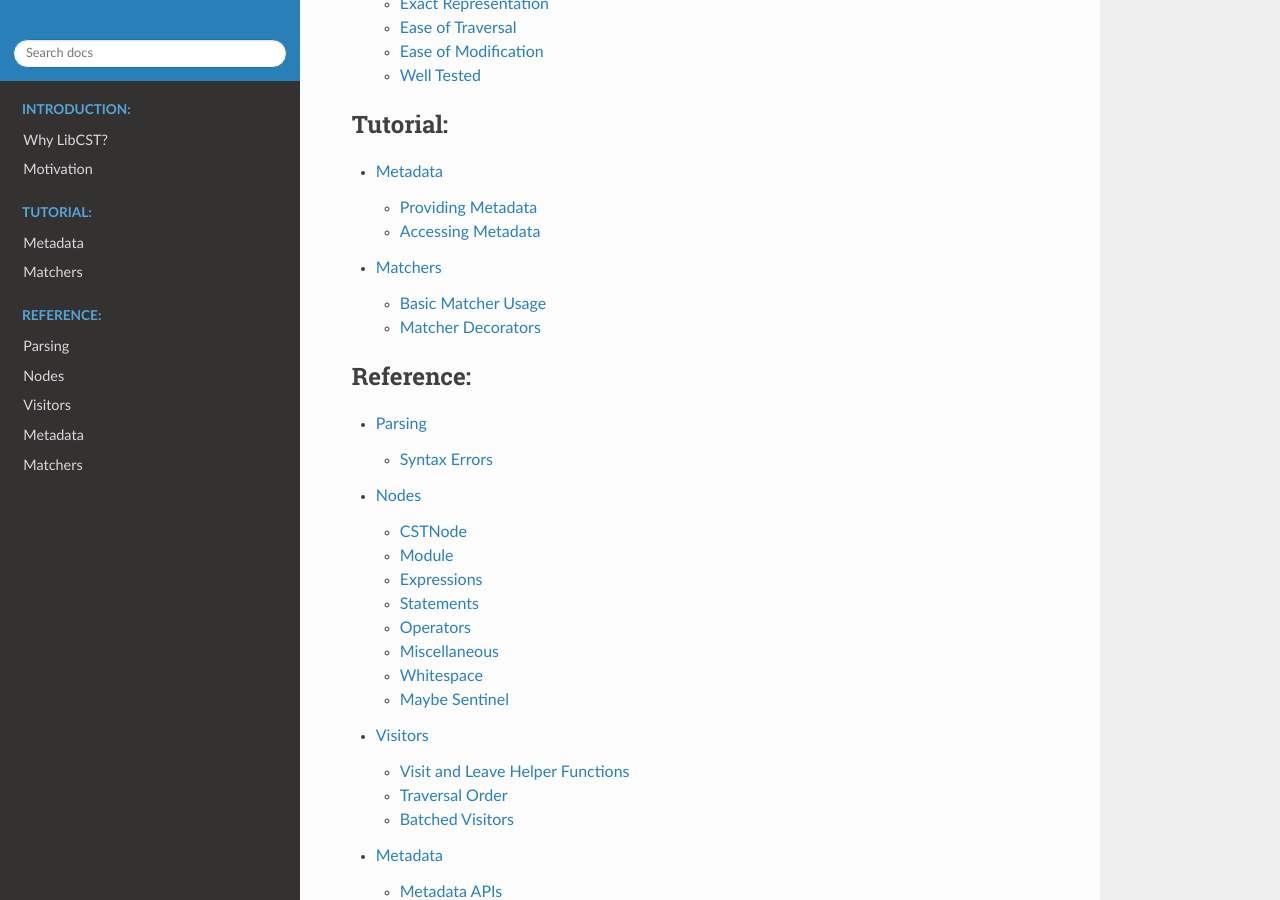
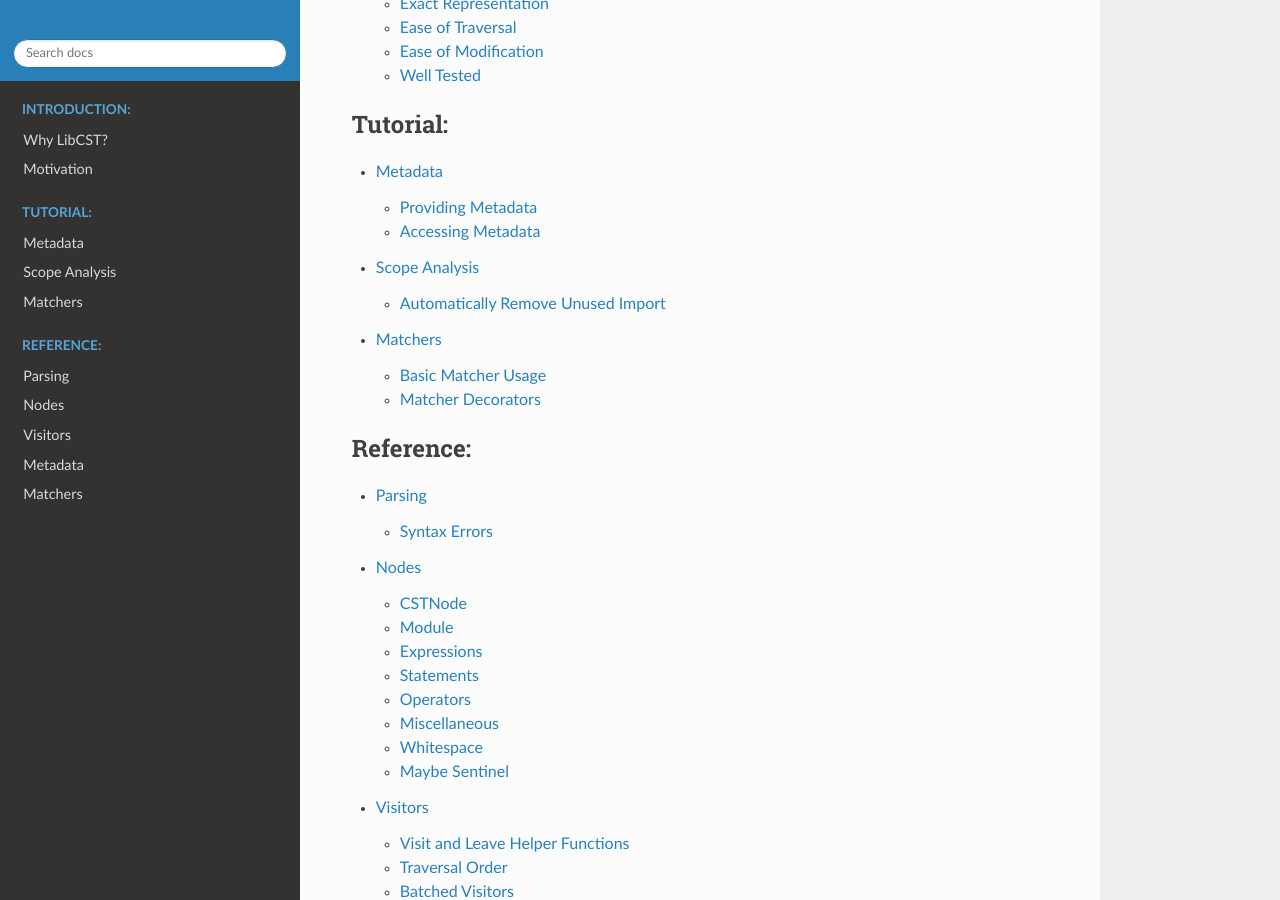
Before and after one commit to Instagram/LibCST, a Sphinx documentation site: the page built from docs/source/index.rst, in a window 1280 px wide and 900 px high, scrolled down 468 px. Built offline with Sphinx 7.4.7 and the Read the Docs theme 2.0.0, drawn with Linux system fonts in a browser that asks for light colours.

Commit message:
Scope Analysis Tutorial - Automatically Remove Unused Import

```diff
--- a/docs/source/index.rst
+++ b/docs/source/index.rst
@@ -25,6 +25,7 @@
 
    Parsing and Visitors <tutorial>
    Metadata <metadata_tutorial>
+   Scope Analysis <scope_tutorial>
    Matchers <matchers_tutorial>
 
 
```
Also changed, not shown: docs/source/scope_tutorial.ipynb (added).
